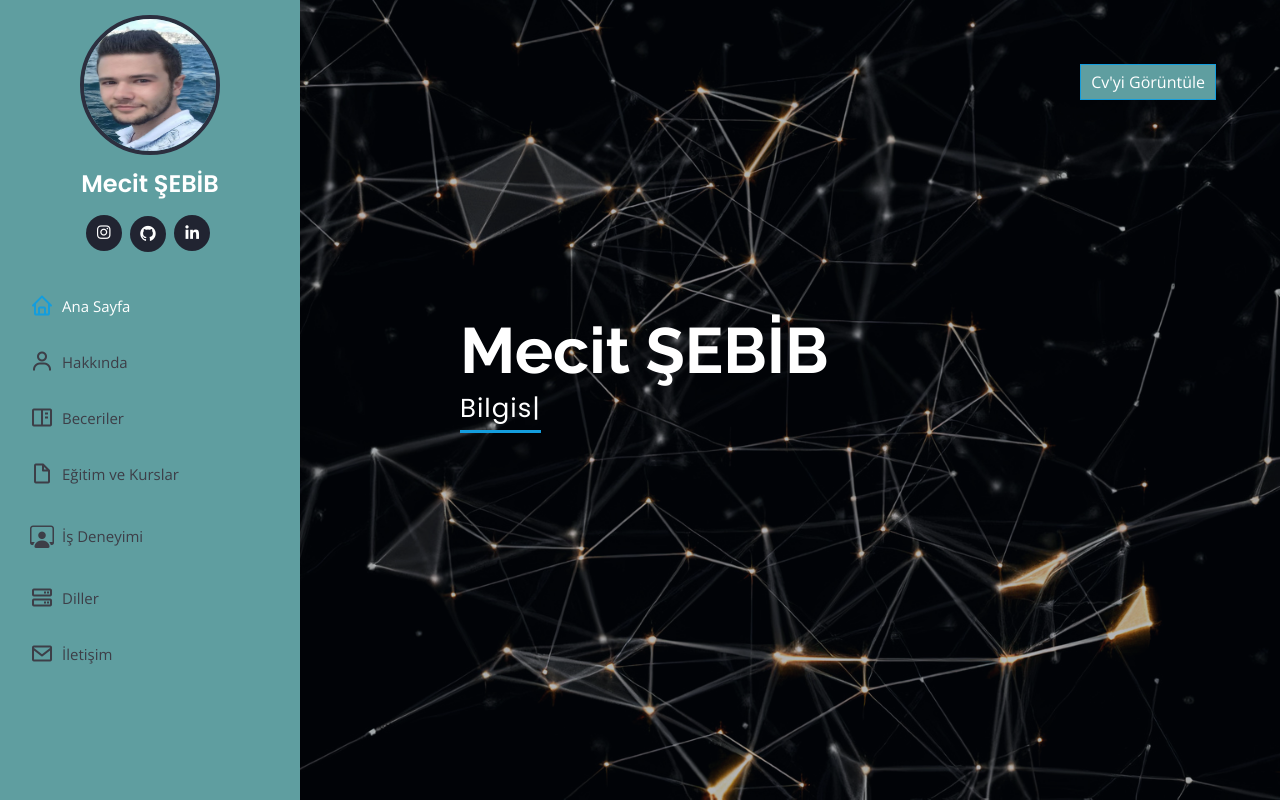
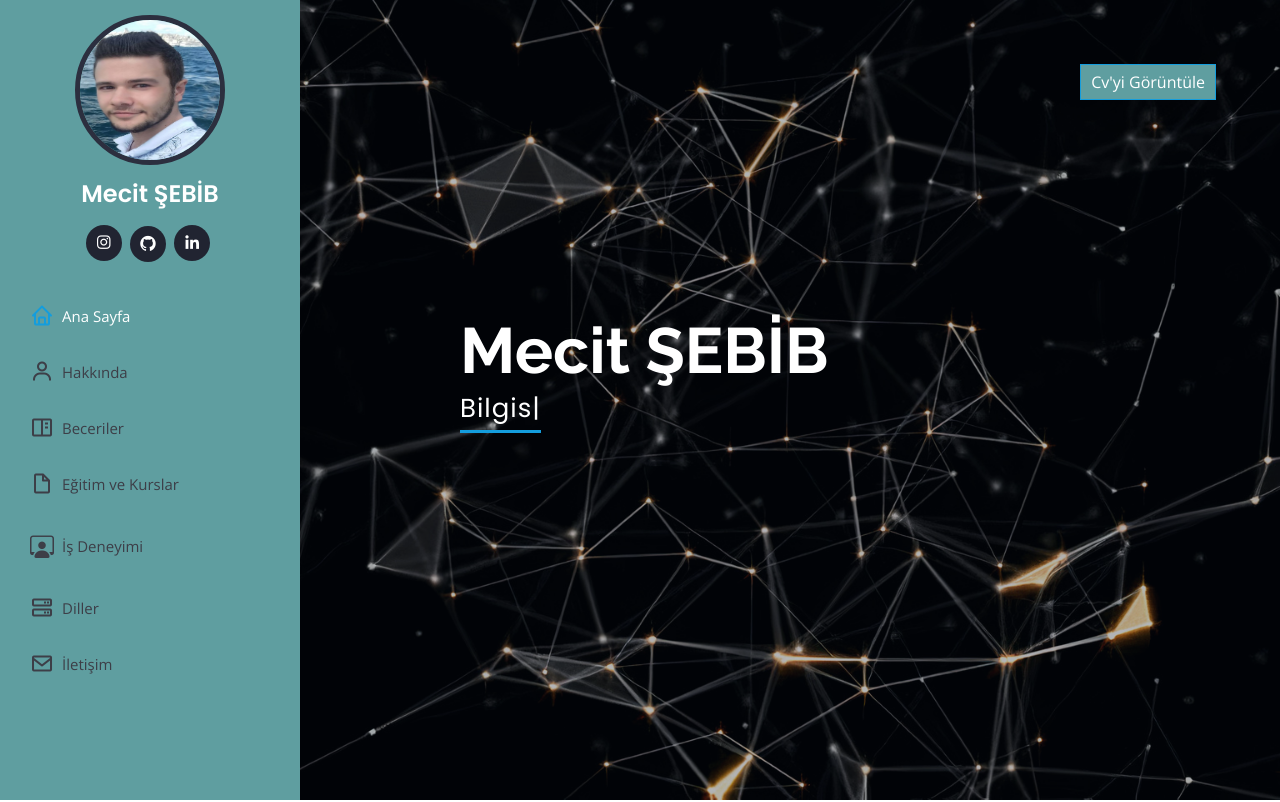
Before and after one commit to MecitShebib/mecitShebib.github.io, a plain HTML site: page index.html in a window 1280 px wide. Shown: the top 802 px of the page. Drawn offline with nearby package versions, Linux system fonts and the light colour scheme.

Commit message:
Update style.css

```diff
--- a/assets/css/style.css
+++ b/assets/css/style.css
@@ -71,9 +71,9 @@ h1, h2, h3, h4, h5, h6 {
 #header .profile img {
   margin: 15px auto;
   display: block;
-  height: 140px;
-  width: 140px;
-  border: 4px solid #2c2f3f;
+  height: 150px;
+  width: 150px;
+  border: 5px solid #2c2f3f;
 }
 #header .profile h1 {
   font-size: 24px;
```
